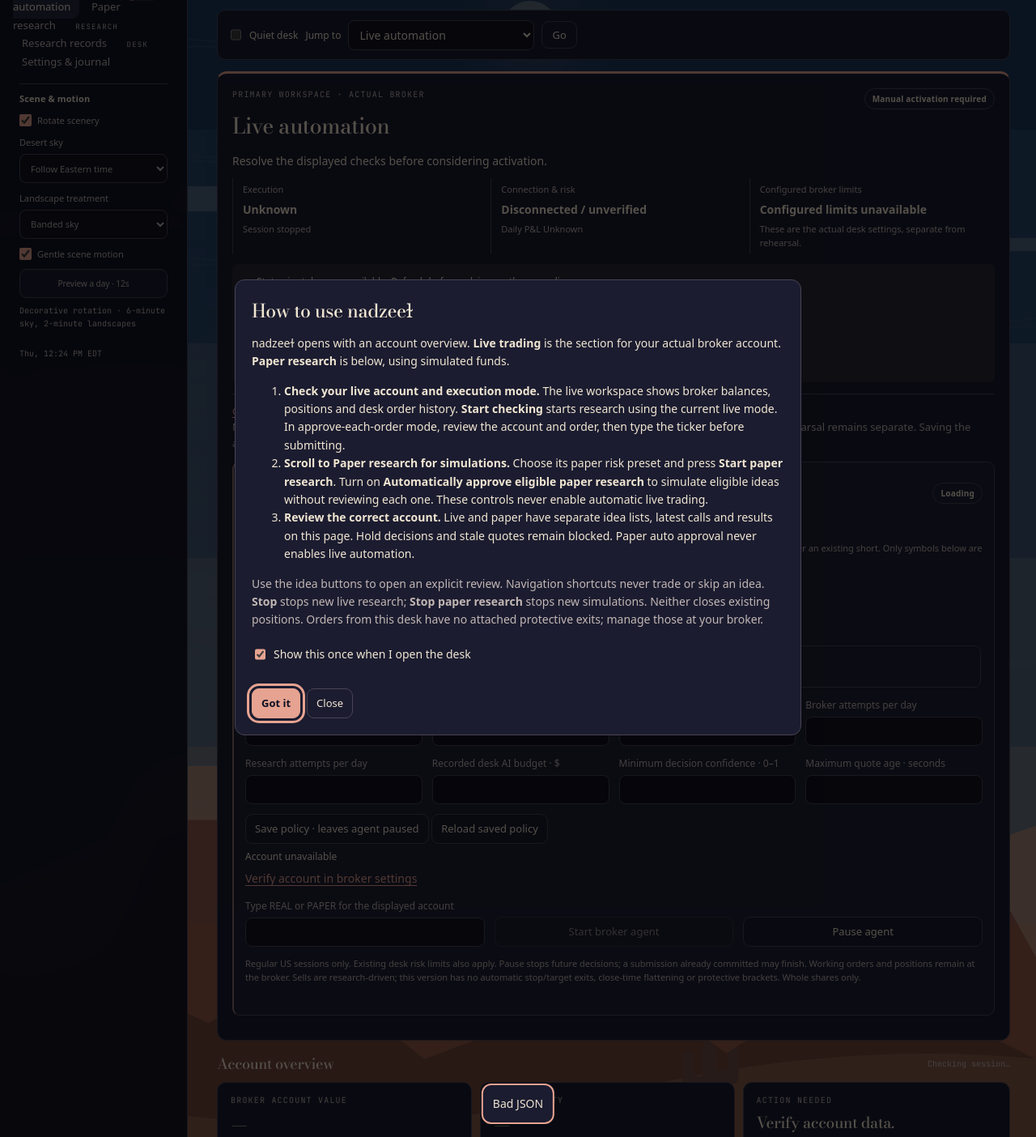
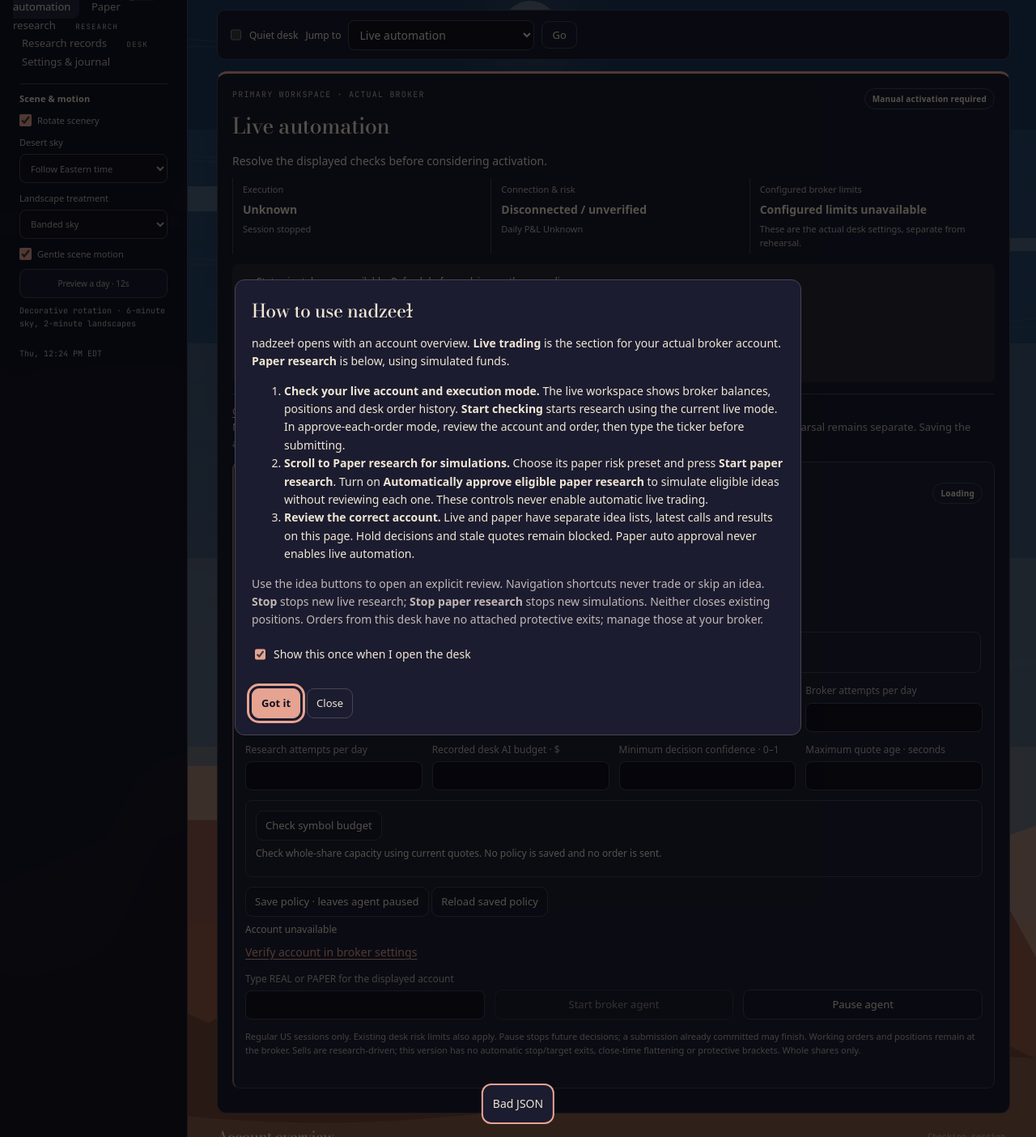
Before and after one commit to livefreediestrong/trade, a Python web app: template templates/index.html in a window 1280 px wide. Shown: the part 151-1555 px from the top of the page at 81% size. Run offline with Jinja, Linux system fonts and the light colour scheme; the template is opened without the code that fills it, so the values that code supplies are empty.

Commit message:
Add read-only agent budget checks and correct session guidance

```diff
--- a/static/desk_layout.css
+++ b/static/desk_layout.css
@@ -174,6 +174,10 @@
 #live-agent fieldset .chk{display:inline-flex;align-items:center;gap:8px;white-space:nowrap}
 #live-agent .compact-form input[type=radio]{display:inline-block;width:16px;height:16px;min-height:16px;margin:0;flex:0 0 16px}
 #live-agent-history{max-height:180px;overflow:auto;font-size:12px;padding-left:22px}
+#live-agent .live-agent-budget{border:1px solid var(--border);border-radius:8px;padding:12px;margin:12px 0;font-size:12px;overflow-wrap:anywhere}
+#live-agent-budget-list{padding-left:18px;margin:8px 0;max-height:220px;overflow:auto}
+#live-agent-budget-list:empty{display:none}
+#live-agent-budget-list li{margin:7px 0;line-height:1.6}
 .utilitarian-desk .headline-take{border-left:2px solid var(--accent);padding:8px 14px;margin:10px 0;background:color-mix(in srgb,var(--accent) 5%,var(--panel))}
 .utilitarian-desk .headline-take p{font:italic 16px/1.65 var(--serif,Georgia);margin:5px 0 10px}
 .utilitarian-desk .headline-take small,.utilitarian-desk #headline-sources small,.utilitarian-desk .headline-list small{display:block;color:var(--muted);font-size:10px;line-height:1.6;margin-top:5px}
--- a/static/live_agent.js
+++ b/static/live_agent.js
@@ -4,8 +4,36 @@
  const $=id=>document.getElementById(id),form=$('live-agent-form');if(!form)return;
  const fields=['interval_sec','max_order_usd','max_daily_loss_usd','max_orders_per_day','max_research_per_day','model_budget_usd','limit_offset_bps','min_confidence','max_quote_age_sec'];
  let snapshot=null,dirty=false,editRevision=null,busy=false,received=0,epoch=0,timer=null,loading=false;
+ let quoteRows=[],quoteRun=0,quoteBusy=false,quoteDraft=null;
  const set=(id,text)=>{$(id).textContent=text;};
  const identityKey=s=>JSON.stringify([s?.identity,s?.revision]);
+ const budgetKey=()=>JSON.stringify([$('la-symbols').value,$('la-max_order_usd').value,$('la-max_quote_age_sec').value]);
+ const money=value=>value.toLocaleString(undefined,{style:'currency',currency:'USD',minimumFractionDigits:2,maximumFractionDigits:4});
+ function clearBudget(){++quoteRun;quoteRows=[];quoteDraft=null;$('live-agent-budget-list').replaceChildren();set('live-agent-budget-status','Check whole-share capacity using current quotes. No policy is saved and no order is sent.');}
+ function renderBudget(){
+  if(!quoteDraft)return;
+  if(quoteDraft!==budgetKey()){clearBudget();return;}
+  const budget=Number($('la-max_order_usd').value),maxAge=Number($('la-max_quote_age_sec').value);
+  $('live-agent-budget-list').replaceChildren(...quoteRows.map(row=>{
+   const li=document.createElement('li'),q=row.quote||{},age=(Date.now()-Date.parse(q.market_time))/1000;
+   const valid=typeof q.price==='number'&&Number.isFinite(q.price)&&q.price>0&&q.fresh===true&&Number.isFinite(age)&&age>=0&&age<=maxAge&&typeof q.source==='string'&&q.source.trim()&&!/mock|demo|synthetic|fixture|unknown/i.test(q.source);
+   if(row.error||!valid){li.textContent=`${row.symbol} · ${row.error||'Quote unavailable or older than your limit; check again.'}`;return li;}
+   const shares=Math.floor(budget/q.price);
+   li.textContent=`${row.symbol} · ${money(q.price)} · ${shares.toLocaleString()} whole shares at this quote${shares===0?` · one share needs at least ${money(q.price)} before fees`:''} · ${q.source}, ${Math.floor(age)}s old`;
+   return li;
+  }));
+ }
+ async function checkBudget(){
+  if(busy||quoteBusy)return;
+  const symbols=[...new Set($('la-symbols').value.toUpperCase().split(/[\s,]+/).filter(Boolean))],budget=Number($('la-max_order_usd').value),age=Number($('la-max_quote_age_sec').value);
+  clearBudget();
+  if(!symbols.length||symbols.length>500||symbols.some(s=>!/^[A-Z]{1,5}(?:\.[A-Z])?$/.test(s))||!Number.isFinite(budget)||budget<.01||budget>1e9||!Number.isInteger(age)||age<1||age>60){set('live-agent-budget-status','Enter valid US symbols, a positive order amount and a quote age of 1–60 seconds.');return;}
+  quoteBusy=true;const run=quoteRun,key=budgetKey(),selected=symbols.slice(0,8),rows=[];let next=0;
+  controls();set('live-agent-budget-status',`Checking ${selected.length} symbol${selected.length===1?'':'s'}${symbols.length>8?` of ${symbols.length}; only the first 8 are checked`:''}…`);
+  async function worker(){while(next<selected.length&&run===quoteRun){const index=next++,symbol=selected[index];try{const s=await requestJson('/api/cost-estimate/quote/'+encodeURIComponent(symbol),{cache:'no-store'});rows[index]={symbol,quote:s.quote};}catch(e){rows[index]={symbol,error:e.name==='AbortError'?'Quote request timed out; check again.':e.message};}}}
+  try{await Promise.all([worker(),worker()]);if(run===quoteRun&&key===budgetKey()){quoteDraft=key;quoteRows=rows;set('live-agent-budget-status',`Checked ${selected.length} of ${symbols.length} symbols. Price-only capacity; fees, limit offsets, available cash and desk risk limits can reduce it.${symbols.length>8?' Other symbols have not been checked.':''}`);renderBudget();}}
+  finally{quoteBusy=false;controls();}
+ }
  async function requestJson(url,options){
   const controller=new AbortController(),timeout=setTimeout(()=>controller.abort(),15000);
   try{const r=await fetch(url,{...options,signal:controller.signal}),s=await r.json();if(!r.ok||!s.ok)throw Error(s.error||'Agent request failed');return s;}
@@ -15,6 +43,8 @@
   const s=snapshot,kind=s?.identity?.paper_mode===false?'REAL':s?.identity?.paper_mode===true?'PAPER':null;
   $('live-agent-start').disabled=busy||dirty||!s?.configured||!kind||s.identity.broker!=='ibkr'||Date.now()-received>25000||$('live-agent-confirm').value.trim()!==kind||s.enabled;
   $('live-agent-save').disabled=busy;
+  $('live-agent-budget-check').disabled=busy||quoteBusy;
+  renderBudget();
   // Pausing stays available even when status is old or the form has edits.
   $('live-agent-pause').disabled=busy;
  }
@@ -25,6 +55,7 @@
   set('live-agent-account',identity?`${kind} · ${identity.broker} · account …${String(identity.account_id||'').slice(-4)}`:'Account not yet confirmed for execution · verify IBKR in broker settings');
   set('live-agent-state',!s.configured?'Not configured':!s.enabled?'Paused':s.session_active&&s.mode==='auto_live'?'Enabled':'Session stopped');
   set('live-agent-status',s.message||'Waiting for agent status');
+  set('live-agent-next',!identity?'Next: verify the account in broker settings. You can check your draft budget below.':!s.configured?'Next: check your symbols and budget, then save a policy.':s.enabled?'Agent enabled. Pause stops new work; working orders and positions stay at the broker.':dirty?'Next: save your edited policy. This leaves the agent paused.':'Policy saved and paused. After broker-paper testing, confirm the displayed account to start.');
   set('live-agent-today',`${s.today?.research||0} research attempts · ${s.today?.orders||0} broker attempts today${s.next_at?' · next cycle no earlier than '+new Date(s.next_at).toLocaleTimeString():''}`);
   if(!dirty){
    $('la-symbols').value=s.policy.symbols.join(' ');
@@ -55,10 +86,11 @@
   }catch(e){received=0;$('live-agent-confirm').value='';set('live-agent-result',e.message+' Status will refresh; this request will not retry automatically.');}
   finally{busy=false;controls();}
  }
- function edited(){if(!dirty)editRevision=snapshot?.revision;dirty=true;form.dataset.edits=String(Number(form.dataset.edits||0)+1);$('live-agent-confirm').value='';controls();}
+ function edited(){if(!dirty)editRevision=snapshot?.revision;dirty=true;form.dataset.edits=String(Number(form.dataset.edits||0)+1);$('live-agent-confirm').value='';clearBudget();controls();}
  form.addEventListener('input',edited);form.addEventListener('change',edited);
  form.addEventListener('submit',event=>{event.preventDefault();if(!snapshot||busy)return;const policy={symbols:$('la-symbols').value.toUpperCase().split(/[\s,]+/).filter(Boolean),order_type:form.querySelector('[name="la-order-type"]:checked').value};for(const key of fields)policy[key]=Number($('la-'+key).value);mutate('policy',{policy,revision:dirty?editRevision:snapshot.revision});});
- $('live-agent-reload').addEventListener('click',()=>{if(busy)return;dirty=false;$('live-agent-confirm').value='';++epoch;received=0;read();controls();});
+ $('live-agent-reload').addEventListener('click',()=>{if(busy)return;dirty=false;clearBudget();$('live-agent-confirm').value='';++epoch;received=0;read();controls();});
+ $('live-agent-budget-check').addEventListener('click',checkBudget);
  $('live-agent-confirm').addEventListener('input',controls);
  $('live-agent-start').addEventListener('click',()=>{controls();if($('live-agent-start').disabled)return;mutate('start',{revision:snapshot.revision,identity:snapshot.identity,confirm:$('live-agent-confirm').value.trim()});});
  $('live-agent-pause').addEventListener('click',()=>mutate('pause',{}));
--- a/static/nadzeel.js
+++ b/static/nadzeel.js
@@ -8,11 +8,12 @@
     $('overview-equity').textContent=b.ok?money(b.equity):'Unavailable';
     $('overview-pnl').textContent=b.ok&&typeof b.day_pnl_usd==='number'?`Daily P&L ${money(b.day_pnl_usd)}`:'Daily P&L unavailable · new live risk blocked';
     $('overview-paper').textContent=money(d.ledger?.equity);
-    $('overview-session').textContent=String($('chrome-rth')?.textContent||'US market session');
-    $('overview-next').textContent=!b.ok?'Connect the broker':!b.risk_ready?'Check account data':'Review an idea';
-    $('overview-evidence').textContent=!b.risk_ready?'Live entries blocked until account risk data is verified.':`Mode: ${String(cfg.mode||'unknown').replaceAll('_',' ')}. Order checks still apply.`;
-    const action=$('overview-action'),target=b.ok&&b.risk_ready?'opp-panel':'desk-health';
-    if(action){action.href='#'+target;action.dataset.guideJump=target;action.textContent=target==='opp-panel'?'Review ideas ↗':'Account checks ↗';}
+    $('overview-session').textContent=d.loop?.rth_ok===true?'Market open':d.loop?.rth_ok===false?'Market closed':'Hours unknown';
+    const confirmed=Boolean(cfg.broker_identity);
+    $('overview-next').textContent=!b.ok?'Connect the broker':!b.risk_ready?'Check account data':!confirmed?'Confirm execution account':'Review an idea';
+    $('overview-evidence').textContent=!b.risk_ready?'Live entries blocked until account risk data is verified.':!confirmed?'Broker data is connected. Confirm the intended account in execution settings.':`Mode: ${String(cfg.mode||'unknown').replaceAll('_',' ')}. Order checks still apply.`;
+    const action=$('overview-action'),target=!b.ok||!b.risk_ready?'desk-health':!confirmed?'live-execution-settings':'opp-panel';
+    if(action){action.href='#'+target;action.dataset.guideJump=target;action.textContent=target==='opp-panel'?'Review ideas ↗':target==='live-execution-settings'?'Confirm account ↗':'Account checks ↗';}
   });
   const links=[...document.querySelectorAll('.page-nav a[href^="#"]')];
   const observer=new IntersectionObserver(entries=>{const visible=entries.filter(x=>x.isIntersecting).sort((a,b)=>a.boundingClientRect.top-b.boundingClientRect.top);if(!visible.length)return;for(const link of links){if(link.hash==='#'+visible[0].target.id)link.setAttribute('aria-current','location');else link.removeAttribute('aria-current');}},{rootMargin:'-5% 0px -65% 0px'});
--- a/templates/desk/live_agent.html
+++ b/templates/desk/live_agent.html
@@ -1,7 +1,7 @@
 <section class="desk-module" id="live-agent" aria-labelledby="live-agent-title">
  <div class="panel-head"><h3 id="live-agent-title">Moss · broker agent</h3><span class="pill" id="live-agent-state">Loading</span></div>
  <p id="live-agent-status" role="status">Reading the saved policy.</p>
- <p class="hint-line keep-visible">1. Save your policy. 2. Confirm the account. 3. Start the agent. It researches one symbol per cycle and can buy, sell held shares or cover an existing short. Only symbols below are eligible.</p>
+ <p id="live-agent-next" class="hint-line keep-visible">Verify account → check budget → save policy → start.</p>
  <form id="live-agent-form"><div class="compact-form">
   <label>Stock / ETF symbols<input id="la-symbols" required autocomplete="off" placeholder="Your symbols, separated by spaces" /></label>
   <label>Seconds between research cycles<input id="la-interval_sec" type="number" min="30" max="3600" step="1" required /></label>
@@ -14,7 +14,8 @@
   <label title="Pauses when recorded total desk AI cost reaches this amount. Cost is estimated and may exclude unreported charges; one research attempt may use several model calls.">Recorded desk AI budget · $<input id="la-model_budget_usd" type="number" min="0.01" max="100000" step="0.01" required /></label>
   <label title="A model confidence score is not a calibrated probability of profit.">Minimum decision confidence · 0–1<input id="la-min_confidence" type="number" min="0" max="1" step="0.01" required /></label>
   <label>Maximum quote age · seconds<input id="la-max_quote_age_sec" type="number" min="1" max="60" step="1" required /></label>
- </div><button class="btn" id="live-agent-save" type="submit">Save policy · leaves agent paused</button> <button class="btn" id="live-agent-reload" type="button">Reload saved policy</button></form>
+ </div><div class="live-agent-budget"><button class="btn" id="live-agent-budget-check" type="button">Check symbol budget</button><p id="live-agent-budget-status" role="status">Check whole-share capacity using current quotes. No policy is saved and no order is sent.</p><ul id="live-agent-budget-list" aria-label="Symbol budget estimates"></ul></div>
+ <button class="btn" id="live-agent-save" type="submit">Save policy · leaves agent paused</button> <button class="btn" id="live-agent-reload" type="button">Reload saved policy</button></form>
  <p id="live-agent-account">Account unavailable</p><a href="#live-execution-settings" data-guide-jump="live-execution-settings">Verify account in broker settings</a>
  <div class="compact-form"><label>Type REAL or PAPER for the displayed account<input id="live-agent-confirm" autocomplete="off" spellcheck="false" /></label>
  <button class="btn" id="live-agent-start" type="button" disabled>Start broker agent</button><button class="btn" id="live-agent-pause" type="button">Pause agent</button></div>
--- a/templates/index.html
+++ b/templates/index.html
@@ -12,7 +12,7 @@
   <link rel="stylesheet" href="/static/nadzeel.css?v=moonlit-20260924-1" />
   <link rel="stylesheet" href="/static/desk_guidance.css?v=moonlit-20260924-1" />
   <link rel="stylesheet" href="/static/nadzeel_motion.css?v=moonlit-20260924-1" />
-  <link rel="stylesheet" href="/static/desk_layout.css?v=news-20260924-1" />
+  <link rel="stylesheet" href="/static/desk_layout.css?v=agent-setup-20260924-1" />
   <script>
     // Theme before first paint: saved choice, else follow the computer's setting.
     (function () {
@@ -79,7 +79,7 @@
 </main>
 {% include "desk/dialogs.html" %}
   <script src="/static/agent_desk.js?v=agent-20260924-2"></script>
-  <script src="/static/live_agent.js?v=live-agent-20260924-1"></script>
+  <script src="/static/live_agent.js?v=agent-setup-20260924-1"></script>
   <script src="/static/equity_scoreboard.js"></script>
   <script src="/static/workbench.js"></script>
   {% if config.get('MARKETS_AVAILABLE') %}<script src="/static/market_operations.js"></script>{% endif %}
@@ -92,7 +92,7 @@
   {% if config.get('OPTIONS_AVAILABLE') %}<script src="/static/options.js?v=modules-20260924-1"></script>{% endif %}
   <script src="/static/desk_guidance.js?v=guided-20260923-3"></script>
   <script src="/static/context_help.js?v=cleanup-20260924-1"></script>
-  <script src="/static/nadzeel.js?v=moonlit-20260924-1"></script>
+  <script src="/static/nadzeel.js?v=agent-setup-20260924-1"></script>
   <script src="/static/constellations.js?v=moonlit-20260924-1"></script>
   <script src="/static/nadzeel_motion.js?v=modules-20260924-1"></script>
   {% if config.get('RESEARCH_STUDIO_AVAILABLE') %}<script src="/static/research_studio.js?v=modules-20260924-1"></script><script src="/static/sale_market.js?v=cleanup-20260924-1"></script>{% endif %}
```
Also changed, not shown: docs/LIVE_AGENT.md (+1 -1 lines), tests/test_live_agent_ui.cjs (+35 -0 lines), tests/test_overview_ui.cjs (added, +23 -0 lines).
